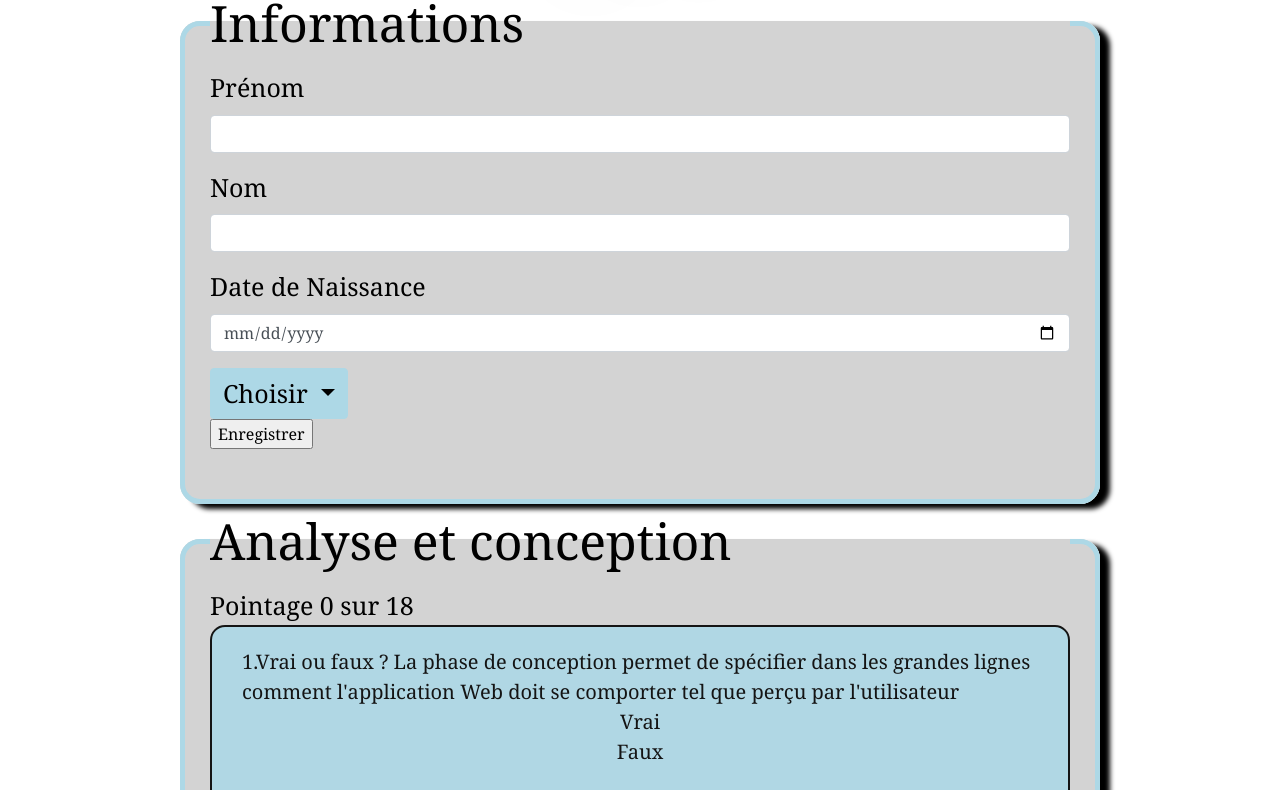
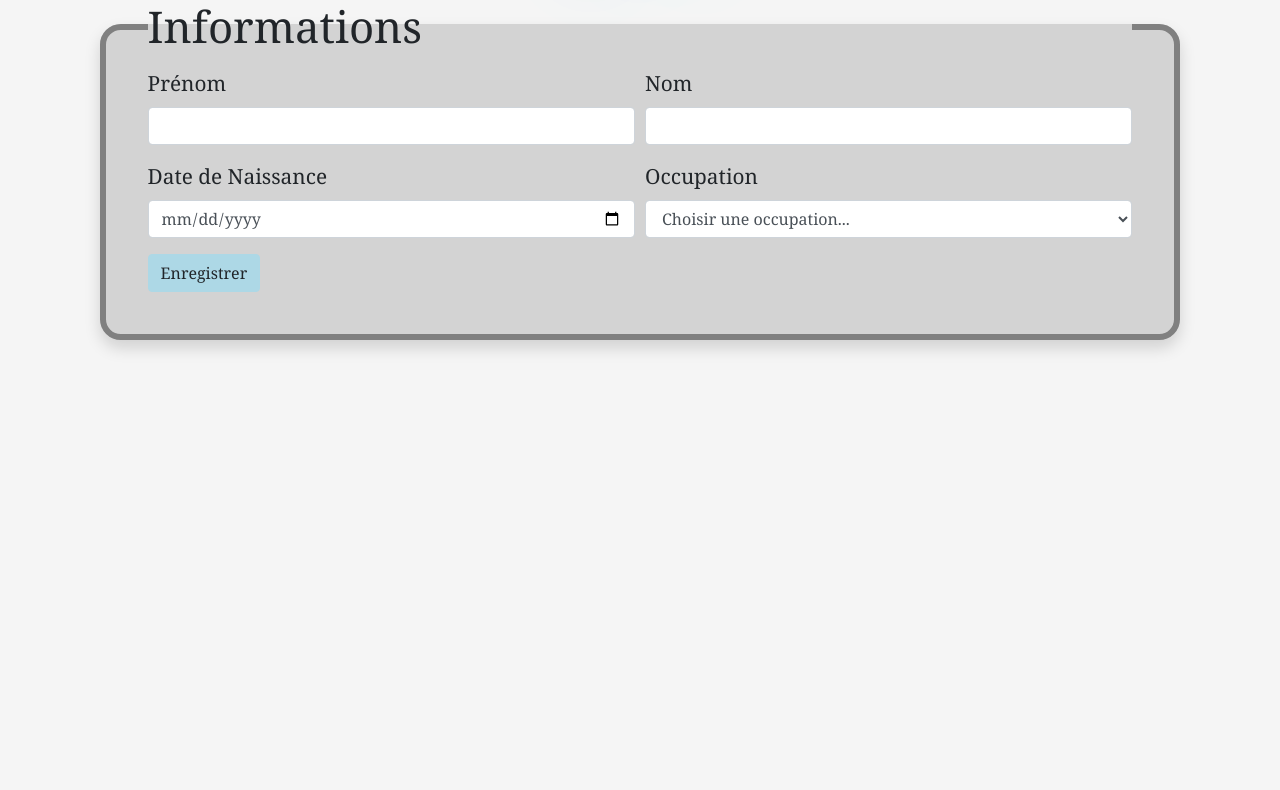
Before and after one commit to Stephaniedenis/tp3_integration, a website: page index.html in a window 1280 px wide. Shown: the part 141-931 px from the top of the page. After the commit the page ends 800 px from the top, so only its background shows below. Drawn offline with nearby package versions, Linux system fonts and the light colour scheme.

Commit message:
Print bugs and change screen

```diff
--- a/index.html
+++ b/index.html
@@ -1,50 +1,70 @@
 <!DOCTYPE html>
 <html lang="fr">
+
 <head>
   <meta charset="UTF-8">
   <meta http-equiv="X-UA-Compatible" content="IE=edge">
   <meta name="viewport" content="width=device-width, initial-scale=1.0">
 
-    <link rel="stylesheet" href="https://cdn.jsdelivr.net/npm/bootstrap@4.6.1/dist/css/bootstrap.min.css" integrity="sha384-zCbKRCUGaJDkqS1kPbPd7TveP5iyJE0EjAuZQTgFLD2ylzuqKfdKlfG/eSrtxUkn" crossorigin="anonymous">
-    <link rel="stylesheet" href="style.css">
+  <script src="https://code.jquery.com/jquery-3.3.1.slim.min.js"
+    integrity="sha384-q8i/X+965DzO0rT7abK41JStQIAqVgRVzpbzo5smXKp4YfRvH+8abtTE1Pi6jizo" crossorigin="anonymous">
+  </script>
+  <script src="https://cdn.jsdelivr.net/npm/popper.js@1.14.3/dist/umd/popper.min.js"
+    integrity="sha384-ZMP7rVo3mIykV+2+9J3UJ46jBk0WLaUAdn689aCwoqbBJiSnjAK/l8WvCWPIPm49" crossorigin="anonymous">
+  </script>
+  <script src="https://cdn.jsdelivr.net/npm/bootstrap@4.1.3/dist/js/bootstrap.min.js"
+    integrity="sha384-ChfqqxuZUCnJSK3+MXmPNIyE6ZbWh2IMqE241rYiqJxyMiZ6OW/JmZQ5stwEULTy" crossorigin="anonymous">
+  </script>
+
+  <script src="https://cdn.jsdelivr.net/npm/jquery-validation@1.19.3/dist/jquery.validate.js" defer></script>
+  <!-- <link rel="stylesheet" type="text/css" href="https://cdn.datatables.net/v/dt/dt-1.11.5/datatables.min.css"/>
+    <script type="text/javascript" src="https://cdn.datatables.net/v/dt/dt-1.11.5/datatables.min.js"></script> -->
+
+  <link rel="stylesheet" href="style.css" defer>
+
   <title>Quiz</title>
 
 </head>
+
 <body>
-  <div id="afficherErreurs"></div>
   <div class="container">
     <h1>Quiz</h1>
-        <main class="row">
-            <form id="formulaire"class="col-10 ">
-                <fieldset class="bg-primary">
-               <legend >Informations</legend>
-                <div class="form-group ">
+    <div id="afficherErreurs"></div>
+    <main class="col">
+      <form id="formulaire">
+        <fieldset class="">
+          <legend>Informations</legend>
+          <div class="form-row">
+            <div class="form-group col-md-6">
               <label for="prenom" class="textColor">Prénom</label>
-                  <input type="text" class="form-control" id="prenom" aria-describedby="prenom">
+              <input type="text" class="form-control" name="prenom" id="prenom" aria-describedby="prenom">
             </div>
-                <div class="form-group">
+            <div class="form-group col-md-6">
               <label for="nom" class="textColor">Nom</label>
-                  <input type="text" class="form-control" id="nom">
-                </div>
-                <div class="form-group">
-                    <label for="dateNaissance" class="textColor">Date de Naissance</label>
-                    <input type="date" class="form-control" id="dateNaissance">
-                  </div>
-                  <div class="dropdown">
-                    <button class="btn btn-secondary dropdown-toggle textColor" type="button" id="dropdownMenuButton" data-toggle="dropdown" aria-expanded="false">
-                      Choisir
-                    </button>
-                    <div class="dropdown-menu" aria-labelledby="Choisir occupation">
-                      <a class="dropdown-item" href="#">Étudiant</a>
-                      <a class="dropdown-item" href="#">Professeur</a>
+              <input type="text" class="form-control" name="nom" id="nom">
             </div>
           </div>
-                  <input type="submit" value="Enregistrer">
+          <div class="form-row">
+            <div class="form-group col-md-6">
+              <label for="dateNaissance" class="textColor">Date de Naissance</label>
+              <input type="date" class="form-control" name="date" id="date">
+            </div>
+            <div class="form-group col-md-6">
+              <label for="occupation" class="textColor">Occupation</label>
+              <select class="form-control" name="occupation" id="occupation">
+                <option value="" selected>Choisir une occupation...</option>
+                <option value="etudiant">Étudiant</a>
+                <option value="professeur">Professeur</a>
+              </select>
+            </div>
+          </div>
+
+          <input class="btn btn-primary" type="submit" value="Enregistrer">
         </fieldset>
       </form>
-          <form class="zoneQuiz col-10">
-            <fieldset class="bg-primary ">
-              <legend >Analyse et conception</legend>
+      <form id="quiz" class="zoneQuiz">
+        <fieldset class="">
+          <legend>Analyse et conception</legend>
           <div class="divBlock zonePointage">
             <div class="textPointage textColor">Pointage
               <span id="points"></span> sur <span id="total"></span>
@@ -54,16 +74,18 @@
             <div class="flex-row"><span id="numero"></span><span id="question"></span></div>
             <div class="choix" id="choix"></div>
           </div>
-            <div class="divBlock zoneHorloge textColor">Temps restant <span id="minutes"></span><span id="deuxpoints">:</span><span
-                    id="secondes"></span></div>
+          <div class="divBlock zoneHorloge textColor">Temps restant <span id="minutes"></span><span
+              id="deuxpoints">:</span><span id="secondes"></span></div>
         </fieldset>
       </form>
   </div>
   </main>
   </div>
-    <script src="https://code.jquery.com/jquery-3.6.0.js"
+  <!-- <script src="https://code.jquery.com/jquery-3.6.0.js"
     integrity="sha256-H+K7U5CnXl1h5ywQfKtSj8PCmoN9aaq30gDh27Xc0jk=" crossorigin="anonymous"></script>
     <script src="https://cdn.jsdelivr.net/npm/jquery-validation@1.19.3/dist/jquery.validate.js"></script>
-    <script src="script.js"></script>
+    -->
+  <script src="script.js" defer></script>
 </body>
+
 </html>
--- a/script.js
+++ b/script.js
@@ -1,6 +1,7 @@
-'use stric'
-let profil
+// 'use strict'
+let profil;
 let estSoumis = false;
+let etat = "chargement";
 
 const HTMLnumero = document.getElementById("numero");
 const HTMLpoints = document.getElementById("points");
@@ -10,9 +11,6 @@ const HTMLchoix = document.getElementById("choix");
 const HTMLminutes = document.getElementById("minutes");
 const HTMLsecondes = document.getElementById("secondes");
 
-
-
-
 // $(function () {
 //     $(".contenu").hide()
 //     $(".titre").on("click", function () {
@@ -20,39 +18,73 @@ const HTMLsecondes = document.getElementById("secondes");
 //         $(this).next().show(1000)
 //     })
 // })
-$(function () {
-    $(".contenu").hide()
-    $(".titre").click
-    $(".titre").on("click", function () {
-        $(".contenu").hide(1000)
+// $(function () {
+//     $(".contenu").hide();
+//     $(".titre").click;
+//     $(".titre").on("click", function () {
+//         $(".contenu").hide(1000);
 
-        $( ".inner" ).after( "<p>Test</p>" );
-        $( "<p>Test</p>" ).insertAfter( ".inner" );
+//         $( ".inner" ).after( "<p>Test</p>" );
+//         $( "<p>Test</p>" ).insertAfter( ".inner" );
 
-        $(this).parent().find(".contenu").show(1000)
-        $(this).append(`<p>PHILIPPE</p>`)
+//         $(this).parent().find(".contenu").show(1000);
+//         $(this).append(`<p>PHILIPPE</p>`);
 
-    })
-})
+//     });
+// });
 
+// clearMessage();
 
+jQuery(function() {
+    clearMessage();
+    changeEtat("formulaire");
+});
 
+function changeEtat(nom) {
+
+    etat = nom;
+
+    // Affichage du form
+    $('form').each(function() {
+        $(this).removeClass('show');
+    });
+    $('#'+nom).addClass('show');
+
+    // addMessage(`${etat}`);
+
+    switch (etat) {
+        case "formulaire":
+            lancerFormulaire();
+            break;
+        case "quiz":
+            lancerQuiz();
+            break;
+        case "sommaire":
+            lancerSommaire();
+            break;
+    }
+}
+
+function lancerFormulaire() {
     $("#formulaire").validate(
         {
             rules:{
                 prenom:{
                     required:true,
-                maxlength: 100,
+                    maxlength: 32,
                     alphanumeric:true
                 },
                 nom:{
                     required:true,
-                maxlength: 100,
+                    maxlength: 32,
                     alphanumeric:true
                 },
                 date:{
                     required:true,
                     datePlusPetite: true
+                },
+                occupation:{
+                    required:true
                 }
             },
             messages:{
@@ -66,36 +98,33 @@ $("#formulaire").validate(
                 },
                 date:{
                     required:"Le date est requise"
+                },
+                occupation:{
+                    required:"L'occupation est requise"
                 }
             },
-        submitHandler: function () {
-
-            //profil = ObtenirProfil()
-            //CacherFormulaire()
-            CreerQuiz()
+            submitHandler: function (form) {
+                profil = {
+                    "nom" : nom.value,
+                    "prenom" : prenom.value,
+                    "date" : date.value,
+                    "occupation" : occupation.value
+                };
+                changeEtat("quiz");
             },
             showErrors: function (errorMap, errorList) {
-            if (estSoumis) {
-                const ul = $("<ul></ul>");
+                clearMessage();
                 $.each(errorList, function () {
-                  ul.append(`<li>${this.message}</li>`);
+                    addMessage(`${this.message}`);
                 });
-                $('#afficherErreurs').html(ul)
                 estSoumis = false;
-              }
                 this.defaultShowErrors();
             },
             invalidHandler: function (form, validator) {
                 estSoumis = true;
             },
         }
-)
-
-
-
-function CreerQuiz(){
-
-}
+    );
 
     // https://www.pierrefay.fr/blog/jquery-validate-formulaire-validation-tutoriel.html
     jQuery.validator.addMethod(
@@ -103,7 +132,7 @@ jQuery.validator.addMethod(
         function (value, element) {
         return this.optional(element) || /^[\w.]+$/i.test(value);
         },
-    "Letters, numbers, and underscores only please"
+        "Lettres, nombres, et soulignés seulement"
     );
 
     $.validator.addMethod(
@@ -114,7 +143,25 @@ $.validator.addMethod(
         },
         "La date de naissance doit être inférieure à la date d'aujourd'hui"
     );
+}
 
+function lancerQuiz() {
+    // addMessage(`Bonjour ${JSON.stringify(profil)}`);
+    startQuiz();
+}
+
+function lancerSommaire() {
+    // sommaire();
+}
+
+function clearMessage() {
+    const ul = $("<ul></ul>");
+    $("#afficherErreurs").html(ul);
+}
+
+function addMessage(message) {
+    $("#afficherErreurs").children('ul').append(`<li>${message}</li>`)
+}
 
 var points = 0;
 var numero = 0;
@@ -421,4 +468,3 @@ function reveal() {
         "reponse" : 3
     }
 ];
-startQuiz();
--- a/style.scss
+++ b/style.scss
@@ -1,6 +1,7 @@
-$primary: lightgrey;
-$secondary: lightblue;
-$success: black;
+$light: lightgrey;
+$primary: lightblue;
+$secondary: grey;
+$success: gold;
 
 @import 'node_modules/bootstrap/scss/bootstrap.scss';
 h1{
@@ -11,47 +12,54 @@ h1{
     text-shadow: 1px 1px 2px $secondary, 0 0 1em $primary, 0 0 0.2em $primary;
 }
 
+.shadow {
+    box-shadow: 8px 4px 8px 4px black;
+}
+
 form{
-    margin-top: 50px;
     margin: auto;
 
-
     legend{
-        font-size: 50px;
-        color: $success;
+        font-size: 2.1em;
     }
     fieldset{
-        border: 5px solid $secondary;
-        border-radius: 20px;
-        padding-left: 25px;
-        padding-right: 25px;
-        padding-bottom: 50px;
-        height: 80%;
-        box-shadow: 10px 5px 5px $success;
+        @extend .bg-light, .shadow;
+        border: 0.3em solid $secondary;
+        border-radius: 1em;
+        padding: 0em 2em 2em 2em;
     }
+}
 
-}
-.textColor{
-    color: $success;
-    font-size: 25px;
-
-}
 .zoneQuestion {
-    background: $secondary;
-    opacity: .90;
+    @extend .shadow;
+    background: $primary;
     padding: 20px 30px 50px;
-    color: $success;
-    font-size: 20px;
-    border-radius: 15px;
-    border: 2px solid $success;
+    border: 2px solid $secondary;
 }
 .choix{
     text-align: center;
-
 }
 
+.error {
+    @extend .font-italic;
+    font-size: medium;
+    color:red;
+}
+
+#afficherErreurs {
+    @extend .error
+}
+
+form {
+    display:none;
+}
+
+.show {
+    display:block;
+}
 
 body{
-
+    font-size: 1.3rem;
+    background-color: whitesmoke;
     font-family: Cambria, Cochin, Georgia, Times, 'Times New Roman', serif;
 }
```
Also changed, not shown: favicon.ico (added), style.css, 2 other files. Lines whose indentation alone changed are shown as unchanged.
